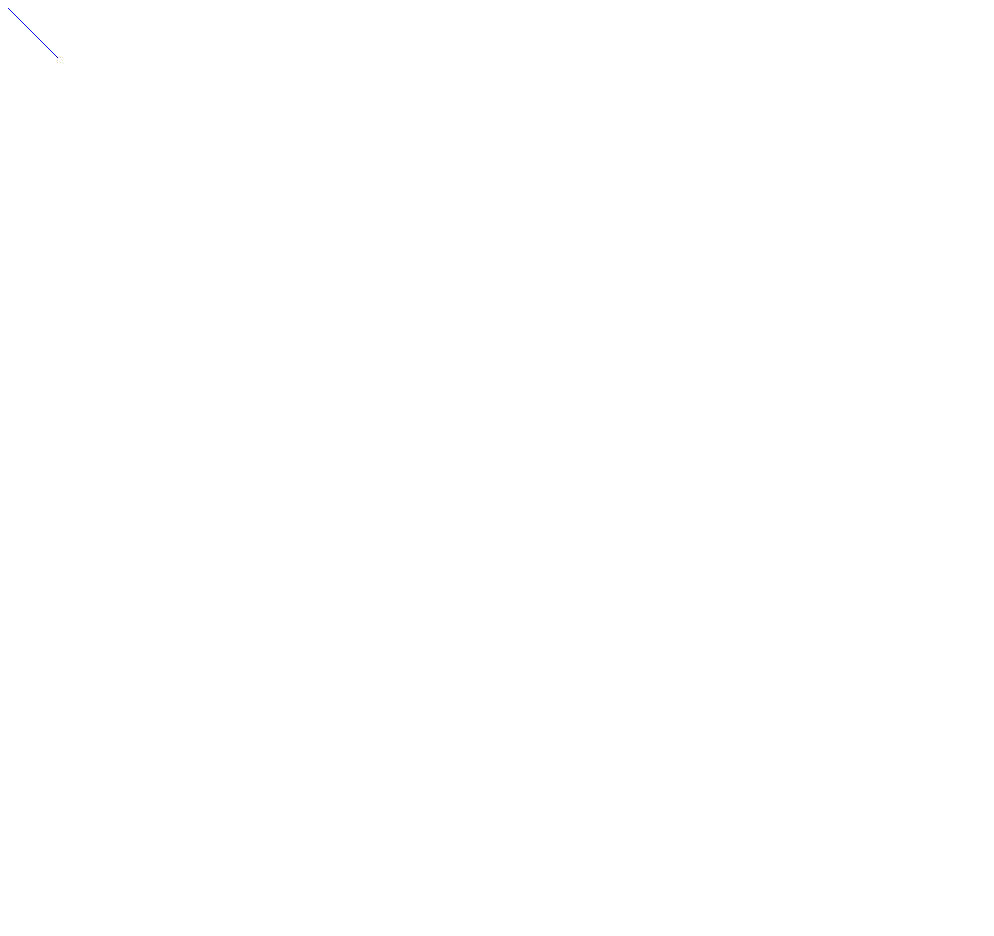
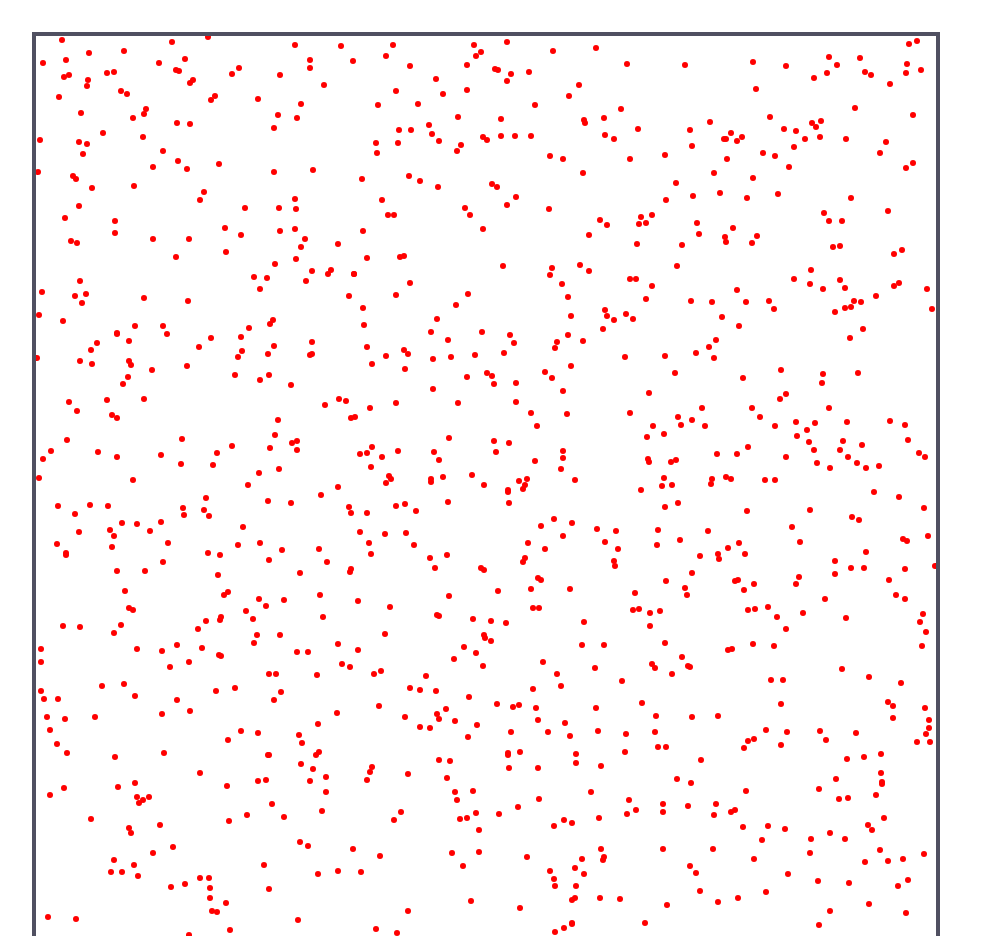
Before and after one commit to nickeax/plotting, a plain HTML site: page index.html in a window 1280 px wide. Shown: the top 936 px of the page, without its empty margins (0-994 px from the left). Before the commit the page ends 800 px from the top, so only its background shows below. Drawn offline with Linux system fonts and the light colour scheme.

Commit message:
Finish basic plotter.

```diff
--- a/index.html
+++ b/index.html
@@ -8,6 +8,6 @@
     <title></title>
   </head>
   <body>
-    <canvas id="canvas1" width="300" height="300"></canvas>
+    <canvas id="canvas1" width="900" height="900"></canvas>
   </body>
 </html>
--- a/src/css/index.css
+++ b/src/css/index.css
@@ -0,0 +1,12 @@
+*,
+*::before,
+*::after {
+  margin: 0;
+  border: 0;
+  box-sizing: border-box;
+}
+
+canvas {
+  border: 4px solid rgb(80, 80, 97);
+  margin: 2rem;
+}
--- a/src/js/index.js
+++ b/src/js/index.js
@@ -17,11 +17,11 @@ function XYPlotter(id) {
     this.ctx.transform(1, 0, 0, -1, this.canvas.height)
   }
 
-  this.plotPoints = function (n, xArr, yArr, color, radius = 3) {
-    for (let i = 0; i < n; i++) {
+  this.plotPoints = function (data, color, radius = 3) {
+    for (let i = 0; i < data.length; i++) {
       this.ctx.fillStyle = color
       this.ctx.beginPath()
-      this.ctx.ellipse(xArr[i], yArr[i], radius, radius, 0, 0, Math.PI * 2)
+      this.ctx.ellipse(data[i].x, data[i].y, radius, radius, 0, 0, Math.PI * 2)
       this.ctx.fill()
     }
   }
@@ -29,5 +29,23 @@ function XYPlotter(id) {
   return this
 }
 const plotter = new XYPlotter('canvas1')
+const lowerX = 0
+const upperX = 900
+const lowerY = 0
+const upperY = 900
+const dataAmount = 1000
 
-plotter.plotLine(0, 0, 50, 50, "blue")
+const dataArray = randomData(dataAmount, lowerX, upperX)
+
+plotter.plotPoints(dataArray, 'red')
+
+function randomData(n, lower, upper) {
+  let arr = []
+  for (let i = 0; i < n; i++) {
+    let dataPoint = { "x": 0, "y": 0 }
+    dataPoint.x = Math.floor(Math.random() * (upper - lower)) + lower
+    dataPoint.y = Math.floor(Math.random() * (upper - lower)) + lower
+    arr.push(dataPoint)
+  }
+  return arr
+}
```
